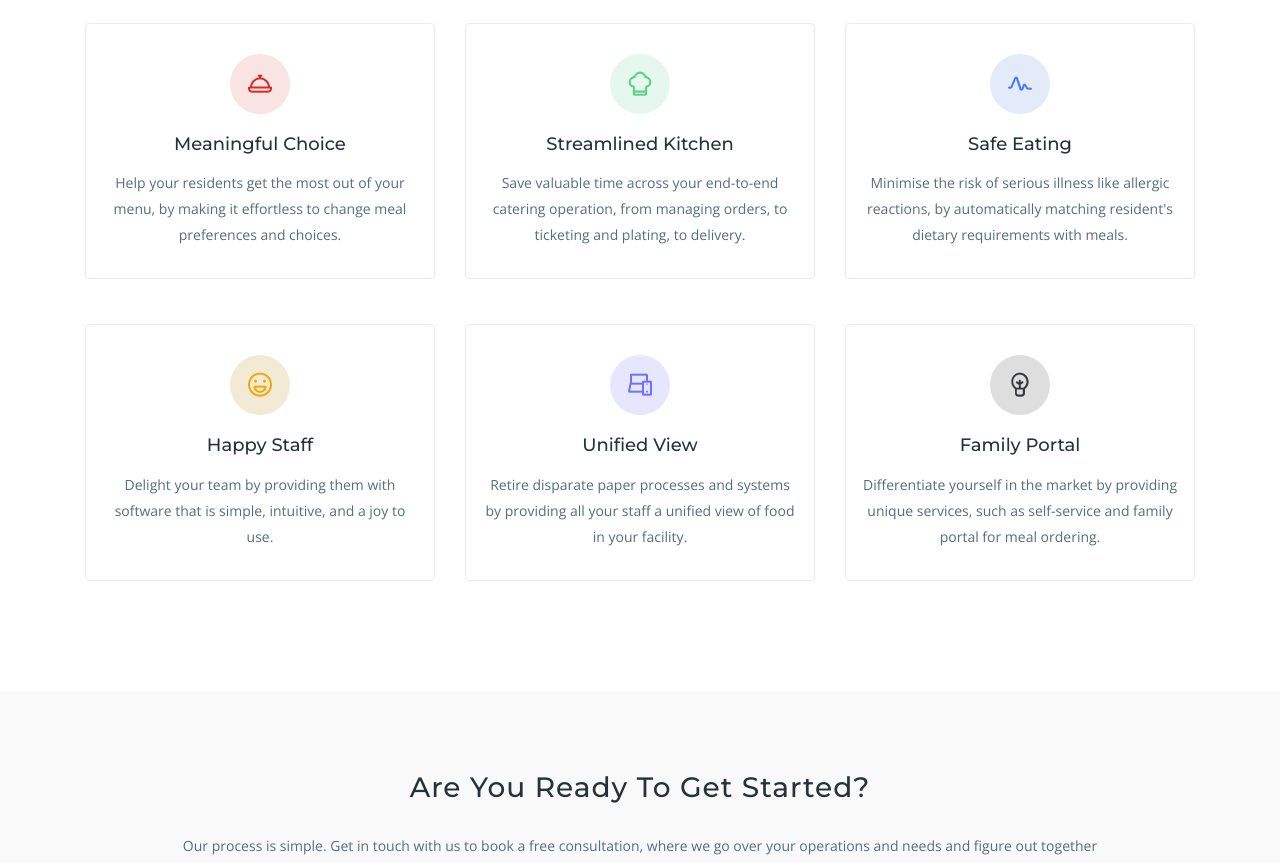
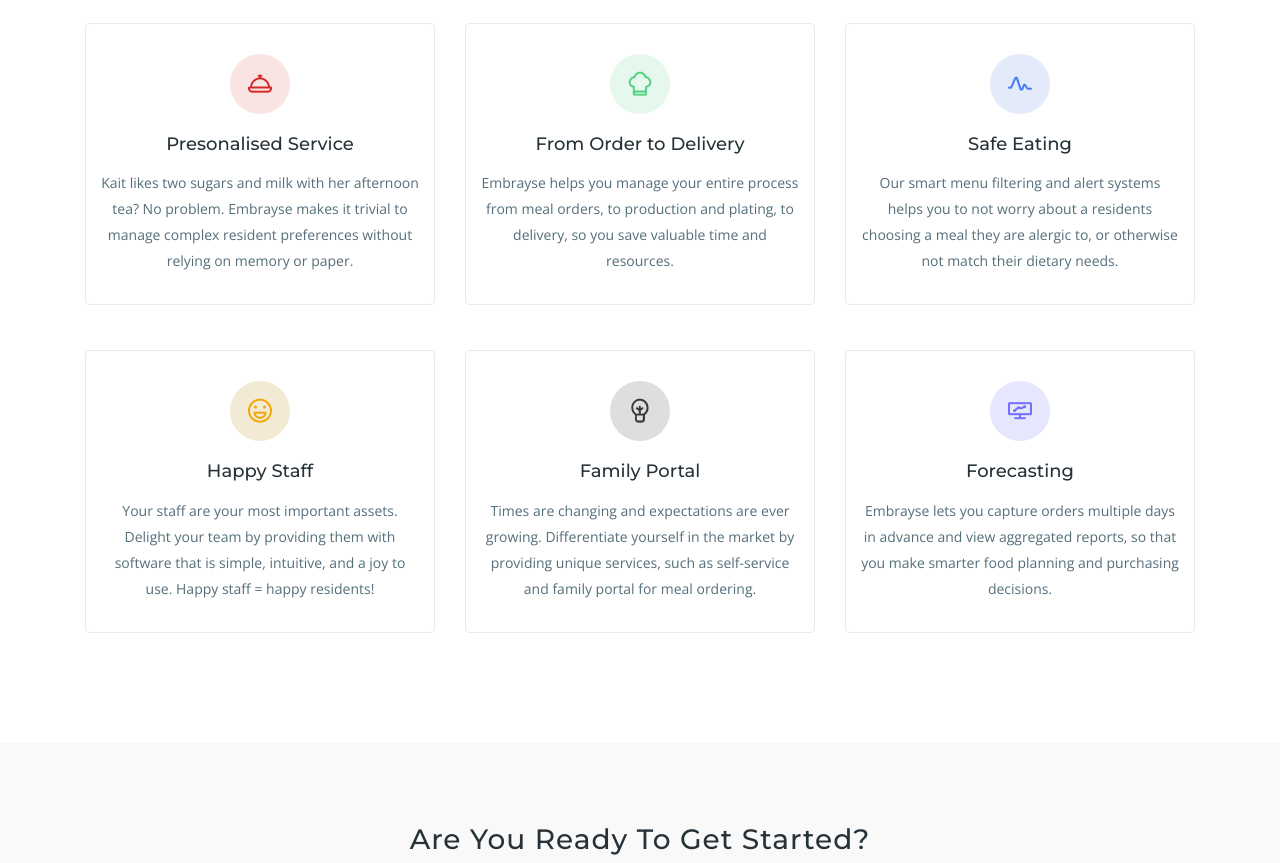
Before and after one commit to Embrayse/embrayse.github.io, a plain HTML site: page index.html in a window 1280 px wide. Shown: the part 1180-2043 px from the top of the page. Drawn offline with nearby package versions, Linux system fonts and the light colour scheme.

Commit message:
Rewording

```diff
--- a/index.html
+++ b/index.html
@@ -124,7 +124,7 @@
             <div class="cta-trial text-center">
               <h3>It's Time For a Change</h3>
               <p>
-                If you are responsible for hospitality at a residential aged care home, and frustrated by incomplete and cumbersome processes and systems to manage food services; if you are wondering whether you have what you really need
+                If you are responsible for resident meals at an aged care home, and frustrated by incomplete and cumbersome processes and systems to manage food services; if you are wondering whether you have all the right tools
                 to give your residents a great catering experience and empower your team to do the same, then we are right here to help!
               </p>
               <!-- <a href="#services" class="btn btn-common btn-effect page-scroll">Learn More</a> -->
@@ -148,8 +148,8 @@
               <div class="icon color-1">
                 <i class="lni lni-service"></i>
               </div>
-              <h4>Meaningful Choice</h4>
-              <p>Help your residents get the most out of your menu, by making it effortless to change meal preferences and choices.</p>
+              <h4>Presonalised Service</h4>
+              <p>Kait likes two sugars and milk with her afternoon tea? No problem. Embrayse makes it trivial to manage complex resident preferences without relying on memory or paper.</p>
             </div>
           </div>
           <div class="col-lg-4 col-md-6 col-xs-12">
@@ -157,8 +157,8 @@
               <div class="icon color-2">
                 <i class="lni lni-chef-hat"></i>
               </div>
-              <h4>Streamlined Kitchen</h4>
-              <p>Save valuable time across your end-to-end catering operation, from managing orders, to ticketing and plating, to delivery.</p>
+              <h4>From Order to Delivery</h4>
+              <p>Embrayse helps you manage your entire process from meal orders, to production and plating, to delivery, so you save valuable time and resources.</p>
             </div>
           </div>
           <div class="col-lg-4 col-md-6 col-xs-12">
@@ -167,7 +167,7 @@
                 <i class="lni lni-pulse"></i>
               </div>
               <h4>Safe Eating</h4>
-              <p>Minimise the risk of serious illness like allergic reactions, by automatically matching resident's dietary requirements with meals.</p>
+              <p>Our smart menu filtering and alert systems helps you to not worry about a residents choosing a meal they are alergic to, or otherwise not match their dietary needs.</p>
             </div>
           </div>
           <div class="col-lg-4 col-md-6 col-xs-12">
@@ -176,16 +176,7 @@
                 <i class="lni lni-emoji-happy"></i>
               </div>
               <h4>Happy Staff</h4>
-              <p>Delight your team by providing them with software that is simple, intuitive, and a joy to use.</p>
-            </div>
-          </div>
-          <div class="col-lg-4 col-md-6 col-xs-12">
-            <div class="item-boxes services-item wow fadeInDown" data-wow-delay="0.4s">
-              <div class="icon color-5">
-                <i class="lni lni-laptop-phone"></i>
-              </div>
-              <h4>Unified View</h4>
-              <p>Retire disparate paper processes and systems by providing all your staff a unified view of food in your facility.</p>
+              <p>Your staff are your most important assets. Delight your team by providing them with software that is simple, intuitive, and a joy to use. Happy staff = happy residents!</p>
             </div>
           </div>
           <div class="col-lg-4 col-md-6 col-xs-12">
@@ -194,7 +185,16 @@
                 <i class="lni lni-bulb"></i>
               </div>
               <h4>Family Portal</h4>
-              <p>Differentiate yourself in the market by providing unique services, such as self-service and family portal for meal ordering.</p>
+              <p>Times are changing and expectations are ever growing. Differentiate yourself in the market by providing unique services, such as self-service and family portal for meal ordering.</p>
+            </div>
+          </div>
+          <div class="col-lg-4 col-md-6 col-xs-12">
+            <div class="item-boxes services-item wow fadeInDown" data-wow-delay="0.4s">
+              <div class="icon color-5">
+                <i class="lni lni-graph"></i>
+              </div>
+              <h4>Forecasting</h4>
+              <p>Embrayse lets you capture orders multiple days in advance and view aggregated reports, so that you make smarter food planning and purchasing decisions.</p>
             </div>
           </div>
         </div>
```
